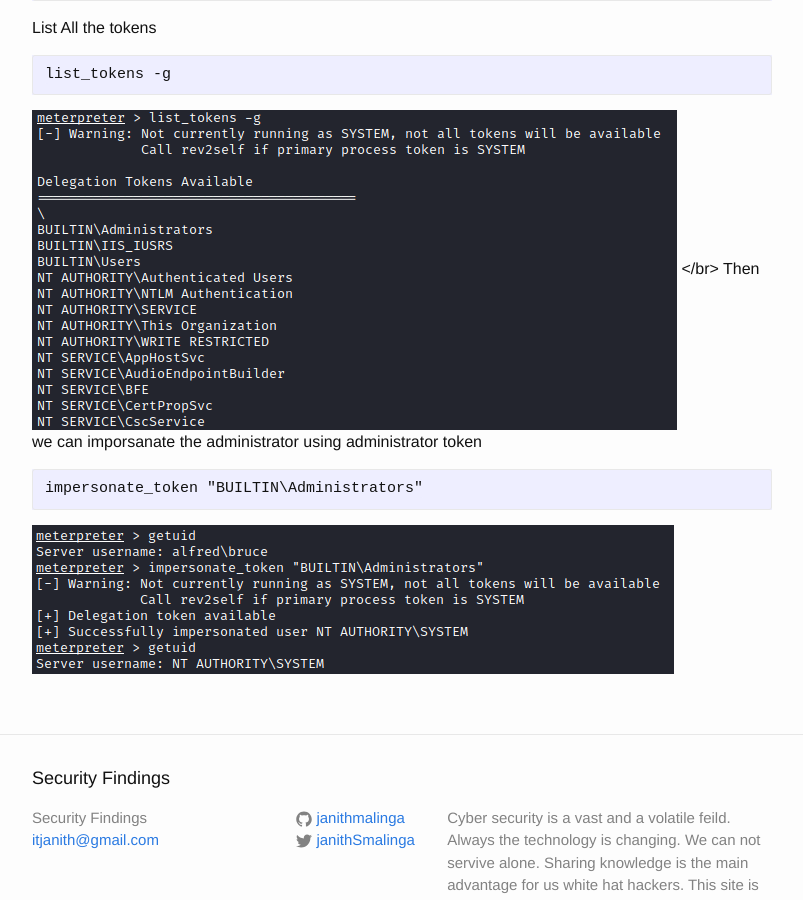
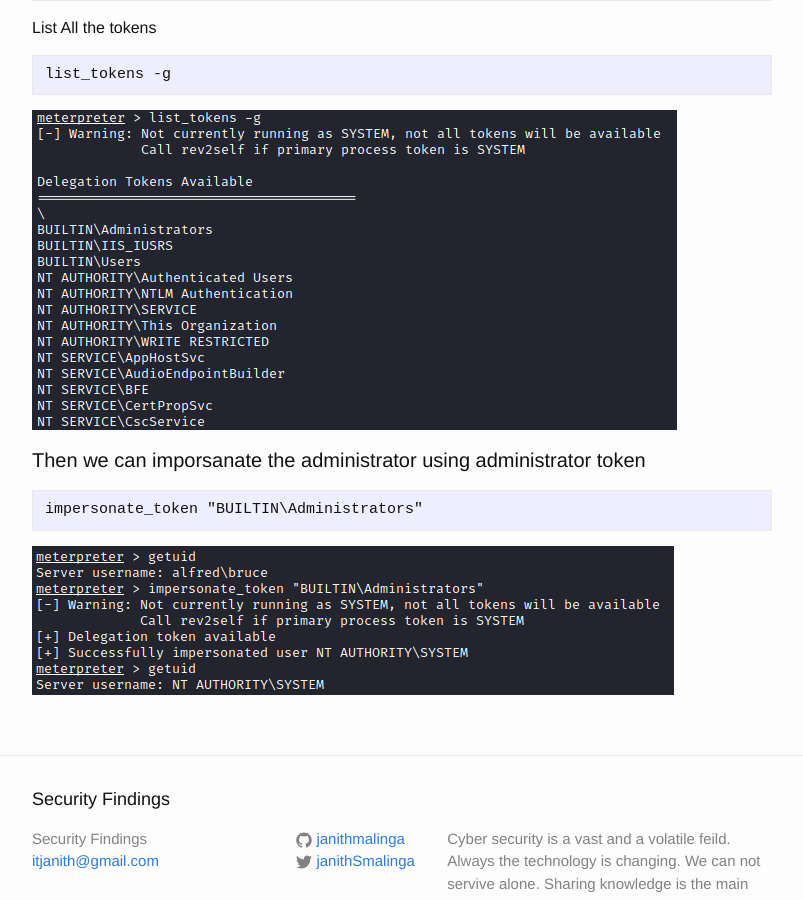
Before and after one commit to janithmalinga/janithmalinga.github.io, a Jekyll site: the page built from _posts/2020-04-9-Token-Imporsanation-With-Meterpreter-Shell.md, in a window 1280 px wide and 900 px high, scrolled down 762 px. Shown: the whole window, without its empty margins (238-1041 px from the left). Built offline with Jekyll 4.4.1, drawn with Linux system fonts in a browser that asks for light colours.

Commit message:
Update 2020-04-9-Token-Imporsanation-With-Meterpreter-Shell.md

````diff
--- a/_posts/2020-04-9-Token-Imporsanation-With-Meterpreter-Shell.md
+++ b/_posts/2020-04-9-Token-Imporsanation-With-Meterpreter-Shell.md
@@ -33,8 +33,10 @@ List All the tokens
 list_tokens -g
 ```
 ![List the tokens](https://raw.githubusercontent.com/janithmalinga/janithmalinga.github.io/master/_images/_imporsanate/list_token.png)
-</br>
-Then we can imporsanate the administrator using administrator token
+
+
+#### Then we can imporsanate the administrator using administrator token
+
 ```
 impersonate_token "BUILTIN\Administrators"
 ```
````
